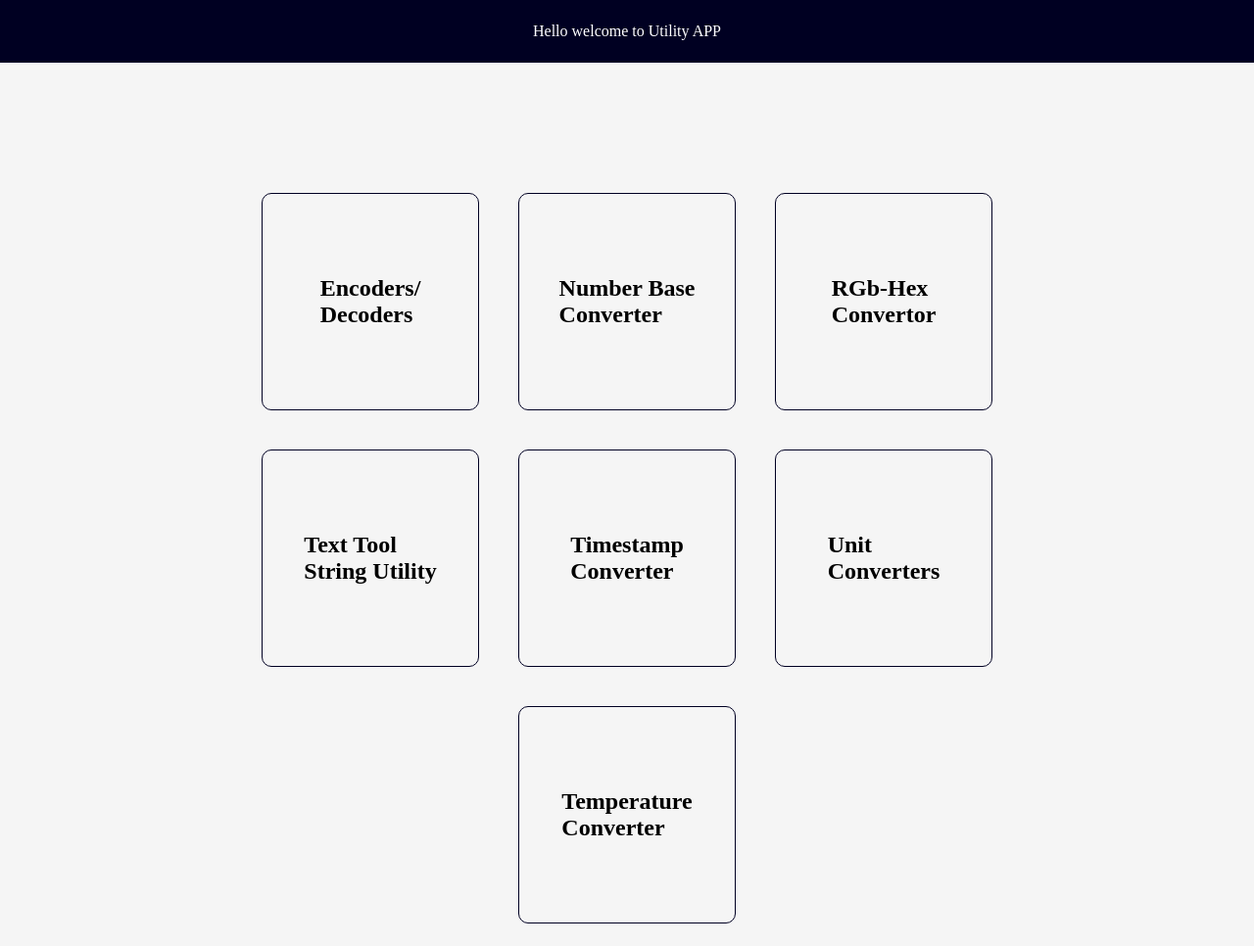
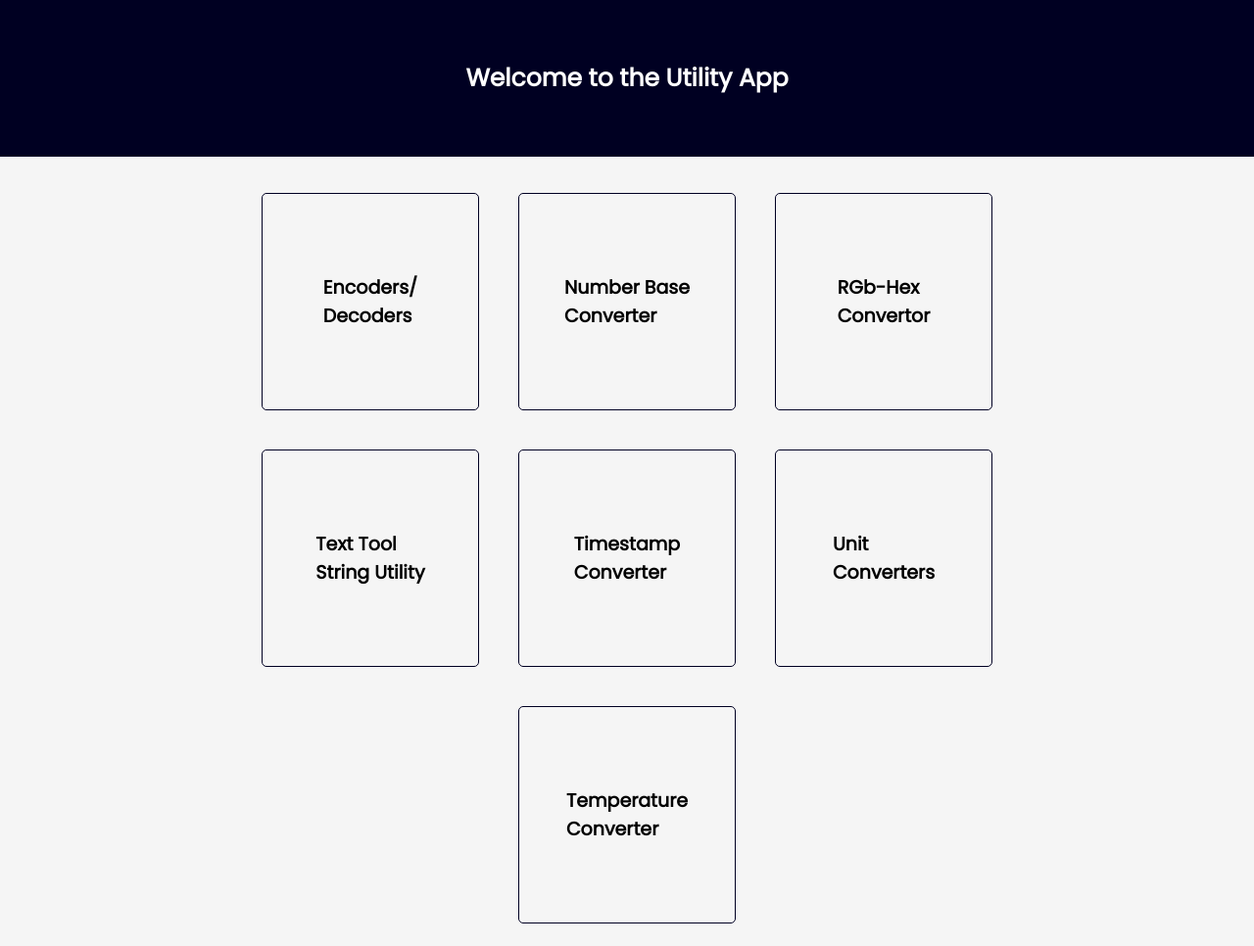
Before and after one commit to Developer-Students-Clubs-MESCOE/HacktoberFest_2021_Utility_Apps, a plain HTML site: page index.html in a window 1280 px wide. Shown: the whole page at 98% size. Drawn offline with Linux system fonts and the light colour scheme.

Commit message:
Home page - Hover effect and font changed

```diff
--- a/CSS/Encoders_Decoders.css
+++ b/CSS/Encoders_Decoders.css
@@ -31,7 +31,7 @@ nav {
     background-color: #000022;
     display: flex;
     width: 100%;
-    height: 8vh;
+    height: 10vh;
     justify-content: center;
     align-items: center;
     position: fixed;
@@ -42,7 +42,9 @@ nav {
     z-index: 2;
     margin-bottom: 10%;
 }
-
+nav h2{
+    font-size: 25px;
+}
 .radio_button {
     margin-left: 20px;
 }
--- a/CSS/Number_Base_Converters.css
+++ b/CSS/Number_Base_Converters.css
@@ -31,7 +31,7 @@ nav {
     background-color: #000022;
     display: flex;
     width: 100%;
-    height: 8vh;
+    height: 10vh;
     justify-content: center;
     align-items: center;
     position: fixed;
@@ -42,7 +42,9 @@ nav {
     z-index: 2;
     margin-bottom: 10%;
 }
-
+nav h2{
+    font-size: 25px;
+}
 .radio_button {
     margin-left: 20px;
 }
--- a/CSS/RGB_HEX_Converter.css
+++ b/CSS/RGB_HEX_Converter.css
@@ -31,7 +31,7 @@ nav {
     background-color: #000022;
     display: flex;
     width: 100%;
-    height: 8vh;
+    height: 10vh;
     justify-content: center;
     align-items: center;
     position: fixed;
@@ -42,7 +42,9 @@ nav {
     z-index: 2;
     margin-bottom: 10%;
 }
-
+nav h2{
+    font-size: 25px;
+}
 .radio_button {
     margin-left: 20px;
 }
--- a/CSS/Temperature_Converter.css
+++ b/CSS/Temperature_Converter.css
@@ -31,7 +31,7 @@ nav {
     background-color: #000022;
     display: flex;
     width: 100%;
-    height: 8vh;
+    height: 10vh;
     justify-content: center;
     align-items: center;
     position: fixed;
@@ -42,7 +42,9 @@ nav {
     z-index: 2;
     margin-bottom: 10%;
 }
-
+nav h2{
+    font-size: 25px;
+}
 .radio_button {
     margin-left: 20px;
 }
--- a/CSS/Text_Tools_String_Utilities.css
+++ b/CSS/Text_Tools_String_Utilities.css
@@ -31,7 +31,7 @@ nav {
     background-color: #000022;
     display: flex;
     width: 100%;
-    height: 8vh;
+    height: 10vh;
     justify-content: center;
     align-items: center;
     position: fixed;
@@ -42,7 +42,9 @@ nav {
     z-index: 2;
     margin-bottom: 10%;
 }
-
+nav h2{
+    font-size: 25px;
+}
 .radio_button {
     margin-left: 20px;
 }
--- a/CSS/Timestamp_Converter.css
+++ b/CSS/Timestamp_Converter.css
@@ -26,7 +26,7 @@ nav {
     background-color: #000022;
     display: flex;
     width: 100%;
-    height: 8vh;
+    height: 10vh;
     justify-content: center;
     align-items: center;
     position: fixed;
@@ -37,7 +37,9 @@ nav {
     z-index: 2;
     margin-bottom: 10%;
 }
-
+nav h2{
+    font-size: 25px;
+}
 .radio_button {
     margin-left: 20px;
 }
--- a/CSS/Unit_Converters.css
+++ b/CSS/Unit_Converters.css
@@ -31,7 +31,7 @@ nav {
     background-color: #000022;
     display: flex;
     width: 100%;
-    height: 8vh;
+    height: 10vh;
     justify-content: center;
     align-items: center;
     position: fixed;
@@ -42,7 +42,9 @@ nav {
     z-index: 2;
     margin-bottom: 10%;
 }
-
+nav h2{
+    font-size: 25px;
+}
 .radio_button {
     margin-left: 20px;
 }
--- a/CSS/index.css
+++ b/CSS/index.css
@@ -1,5 +1,7 @@
+@import url('https://fonts.googleapis.com/css2?family=Poppins:wght@200;300;400&display=swap');
     body {
         background-color: whitesmoke;
+        font-family:'Poppins', sans-serif;
     }
 
     #main {
@@ -16,7 +18,7 @@
         background-color: #000022;
         display: flex;
         width: 100%;
-        height: 8vh;
+        height: 20vh;
         justify-content: center;
         align-items: center;
         position: fixed;
@@ -26,8 +28,13 @@
         z-index: 2;
         margin-bottom: 10%;
     }
-
-    a {
+    nav h2{
+        font-size: 25px;
+    }
+    .row h2{
+        font-size: 19px;
+    }
+    a{
         text-decoration: none;
         width: 220px;
         height: 220px;
@@ -36,12 +43,15 @@
         justify-content: center;
         align-items: center;
         border: 1px solid #000022;
-        border-radius: 10px;
+        border-radius: 5px;
         color: black;
+        transition: 0.8s;
     }
 
     a:hover {
-        box-shadow: 5px 10px #888888;
+        border: 1px solid rgb(214, 214, 214);
+        background-color: rgb(214, 214, 214);
+        box-shadow: 5px 10px 10px #afaeae;
     }
 
     #utilityApps {
--- a/index.html
+++ b/index.html
@@ -9,7 +9,7 @@
 </head>
 
 <body>
-    <nav>Hello welcome to Utility APP</nav>
+    <nav><h2>Welcome to the Utility App</h2></nav>
     <section id="main">
         <div id="utilityApps">
             <div class="row">
```
Also changed, not shown: HTML/Encoders_Decoders.html (+1 -1 lines), HTML/Number_Base_Converters.html (+1 -1 lines), HTML/RGB_HEX_Converter.html (+1 -1 lines), HTML/Temperature_Converter.html (+1 -1 lines), HTML/Text_Tools_String_Utilities.html (+1 -1 lines), HTML/Timestamp_Converter.html (+1 -1 lines), HTML/Unit_Converters.html (+1 -1 lines).
